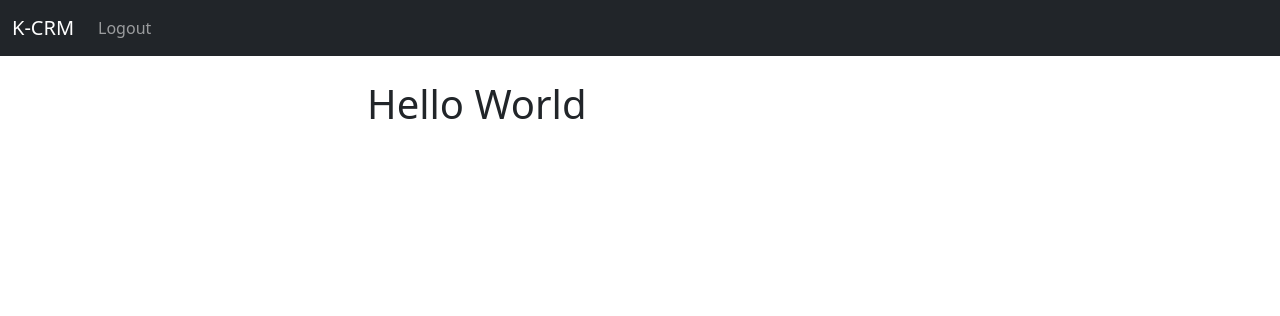
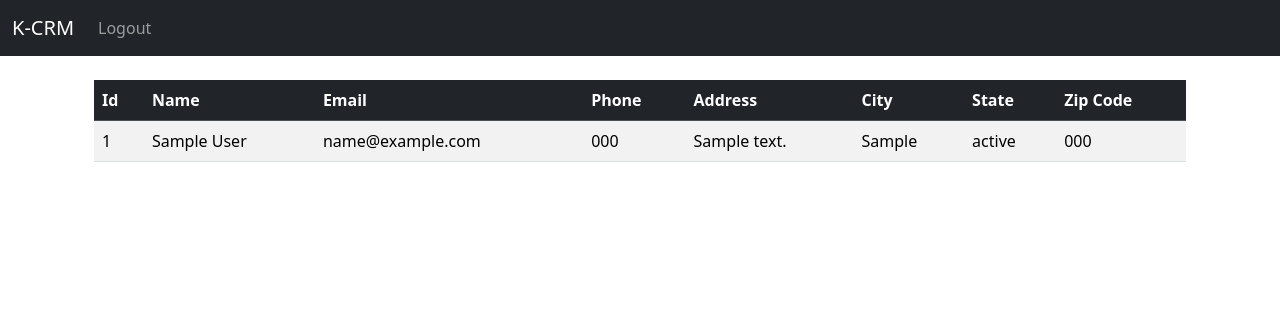
Before and after one commit to dezoliveira/kcrm, a Django app: template website/templates/home.html in a window 1280 px wide. Shown: the top 316 px of the page. Run offline with Django 5.2, Linux system fonts and the light colour scheme; the template is opened without the code that fills it: values that come from a table or form of the project are taken from there, others are empty; a user stored in the database is signed in; tables that the repository leaves empty hold one stand-in row (values such as "Sample post"); parts of the project's set-up code (start-up, migrations or seed data) failed here and were passed over; some libraries are stand-ins or nearby versions.

Commit message:
add: customers to template in a table

```diff
--- a/website/templates/base.html
+++ b/website/templates/base.html
@@ -4,6 +4,7 @@
     <meta charset="utf-8">
     <meta name="viewport" content="width=device-width, initial-scale=1">
     <title>K-CRM</title>
+    <link rel="stylesheet" href="https://cdnjs.cloudflare.com/ajax/libs/font-awesome/6.6.0/css/all.min.css" integrity="sha512-Kc323vGBEqzTmouAECnVceyQqyqdsSiqLQISBL29aUW4U/M7pSPA/gEUZQqv1cwx4OnYxTxve5UMg5GT6L4JJg==" crossorigin="anonymous" referrerpolicy="no-referrer" />
     <link href="https://cdn.jsdelivr.net/npm/bootstrap@5.3.3/dist/css/bootstrap.min.css" rel="stylesheet" integrity="sha384-QWTKZyjpPEjISv5WaRU9OFeRpok6YctnYmDr5pNlyT2bRjXh0JMhjY6hW+ALEwIH" crossorigin="anonymous">
   </head>
   <body>
--- a/website/templates/home.html
+++ b/website/templates/home.html
@@ -2,14 +2,54 @@
 
 {% block content %}
 
-<div class="col-md-6 offset-md-3">
+  {% if user.is_authenticated %}
+  <div class="col-lg-12 col-md-12 col-sm-12">
+    <table class="table table-hover table-striped">
+      <thead>
+        <tr class="table-dark">
+          <th scope="col">Id</th>
+          <th scope="col">Name</th>
+          <th scope="col">Email</th>
+          <th scope="col">Phone</th>
+          <th scope="col">Address</th>
+          <th scope="col">City</th>
+          <th scope="col">State</th>
+          <th scope="col">Zip Code</th>
+          <!-- <th scope="col">Created At</th> -->
+        </tr>
+      </thead>
+      <tbody>
+      {% if customers %}
+        {% for customer in customers %}
 
-  {% if user.is_authenticated %}
+        <tr>
+          <td>{{ customer.id }}</td>
+          <td>{{ customer.first_name }} {{ customer.last_name }}</td>
+          <td>{{ customer.email }}</td>
+          <td>{{ customer.phone }}</td>
+          <td>{{ customer.address }}</td>
+          <td>{{ customer.city }}</td>
+          <td>{{ customer.state }}</td>
+          <td>{{ customer.zipcode }}</td>
+          <!-- <td>{{ customer.created_at|date:'m/d/Y H:i' }}</td> -->
+        </tr>
 
-  <h1>Hello World</h1>
+        {% endfor %}
+      {% endif %}
+      </tbody>
+    </table>
+  </div>
+
+    <!-- {% if customers %}
+      {% for customer in customers %}
+      <p>{{ customer.first_name }}</p>
+      <p>{{ customer.last_name }}</p>
+      <p>{{ customer.email }}</p>
+      {% endfor %}
+    {% endif %} -->
 
   {% else %}
-
+  <div class="col-md-6 offset-md-3">
     <h1>Login</h1>
     <form method="POST" action="{% url 'home' %}">
         {% csrf_token %}
--- a/website/views.py
+++ b/website/views.py
@@ -2,8 +2,11 @@ from django.shortcuts import redirect, render
 from django.contrib.auth import authenticate, login, logout
 from django.contrib import messages
 from .forms import SignUpForm
+from .models import Customers
 
 def home(request):
+    customers = Customers.objects.all()
+
     # Check if user is logging in
     if request.method == 'POST':
         username = request.POST['username']
@@ -21,7 +24,7 @@ def home(request):
             return redirect('home')
 
     else:
-        return render(request, 'home.html', {})
+        return render(request, 'home.html', {'customers':customers})
 
 def logout_user(request):
     logout(request)
```
Lines whose indentation alone changed are shown as unchanged.
